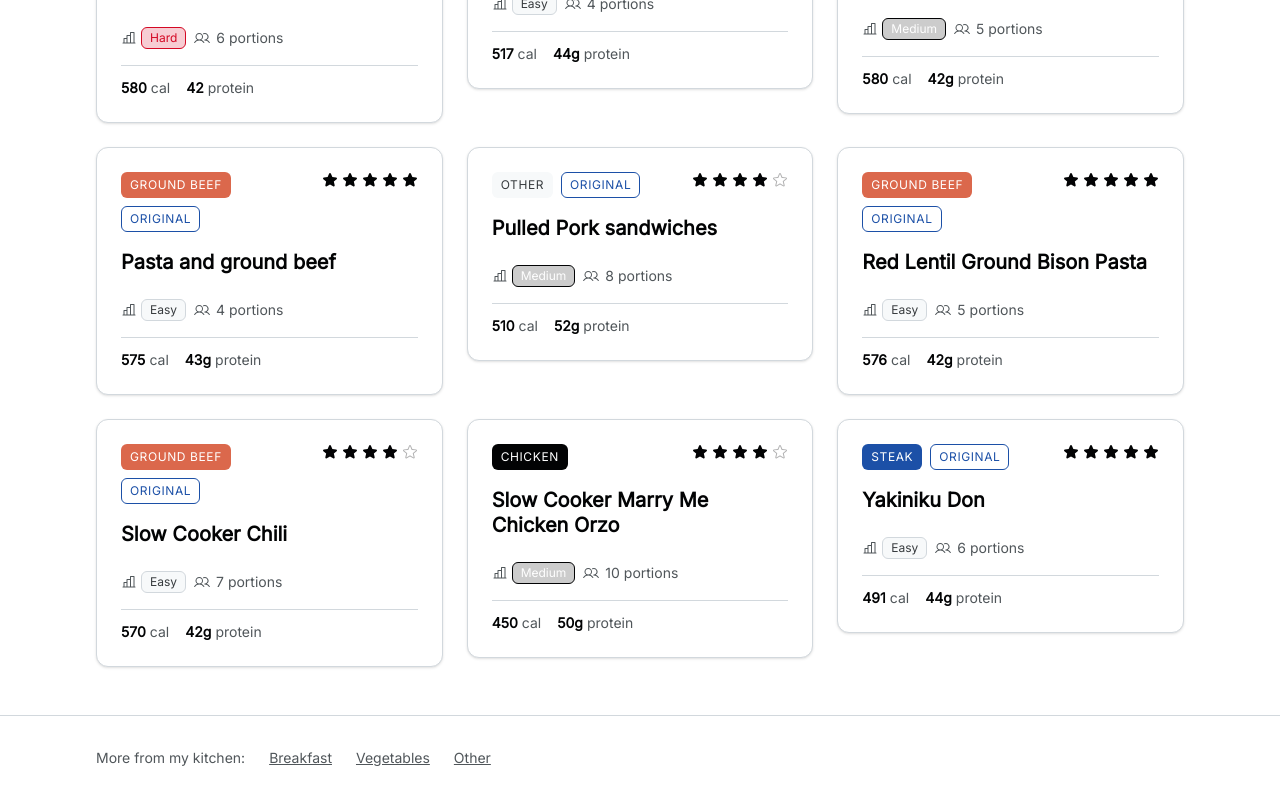
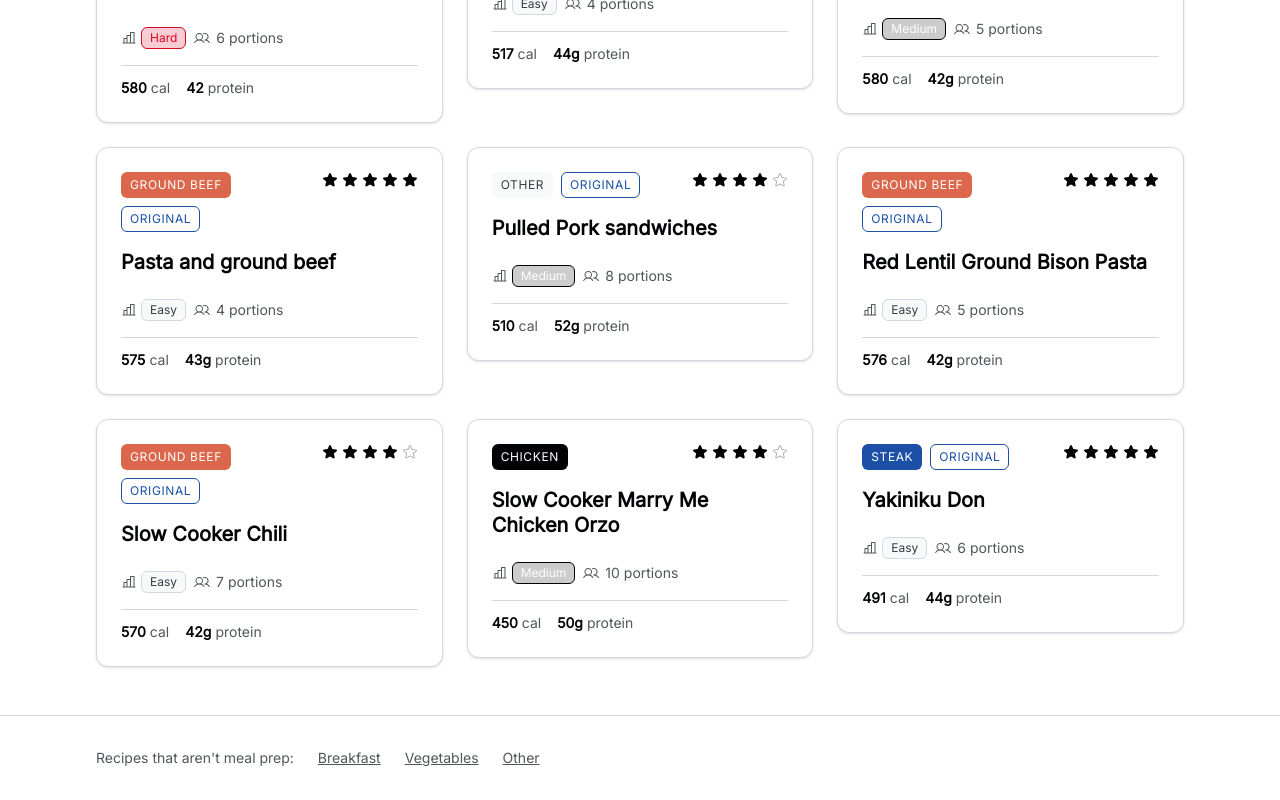
Before and after one commit to nicholasc120/meal-prep-recipes, a React (Vite) app: page / in a window 1280 px wide. Shown: the part 2559-3359 px from the top of the page. Built offline with nearby package versions, Linux system fonts and the light colour scheme.

Commit message:
edit message

```diff
--- a/src/App.tsx
+++ b/src/App.tsx
@@ -101,7 +101,7 @@ function App() {
       </div>
 
       <footer className="px-6 md:px-12 lg:px-24 py-8 border-t text-sm text-muted-foreground flex flex-wrap gap-x-6 gap-y-2">
-        <span>More from my kitchen:</span>
+        <span>Recipes that aren't meal prep:</span>
         {COLLECTIONS.map(c => (
           <a key={c.id} href={`#${c.id}`} className="underline hover:text-foreground">{c.label}</a>
         ))}
```
